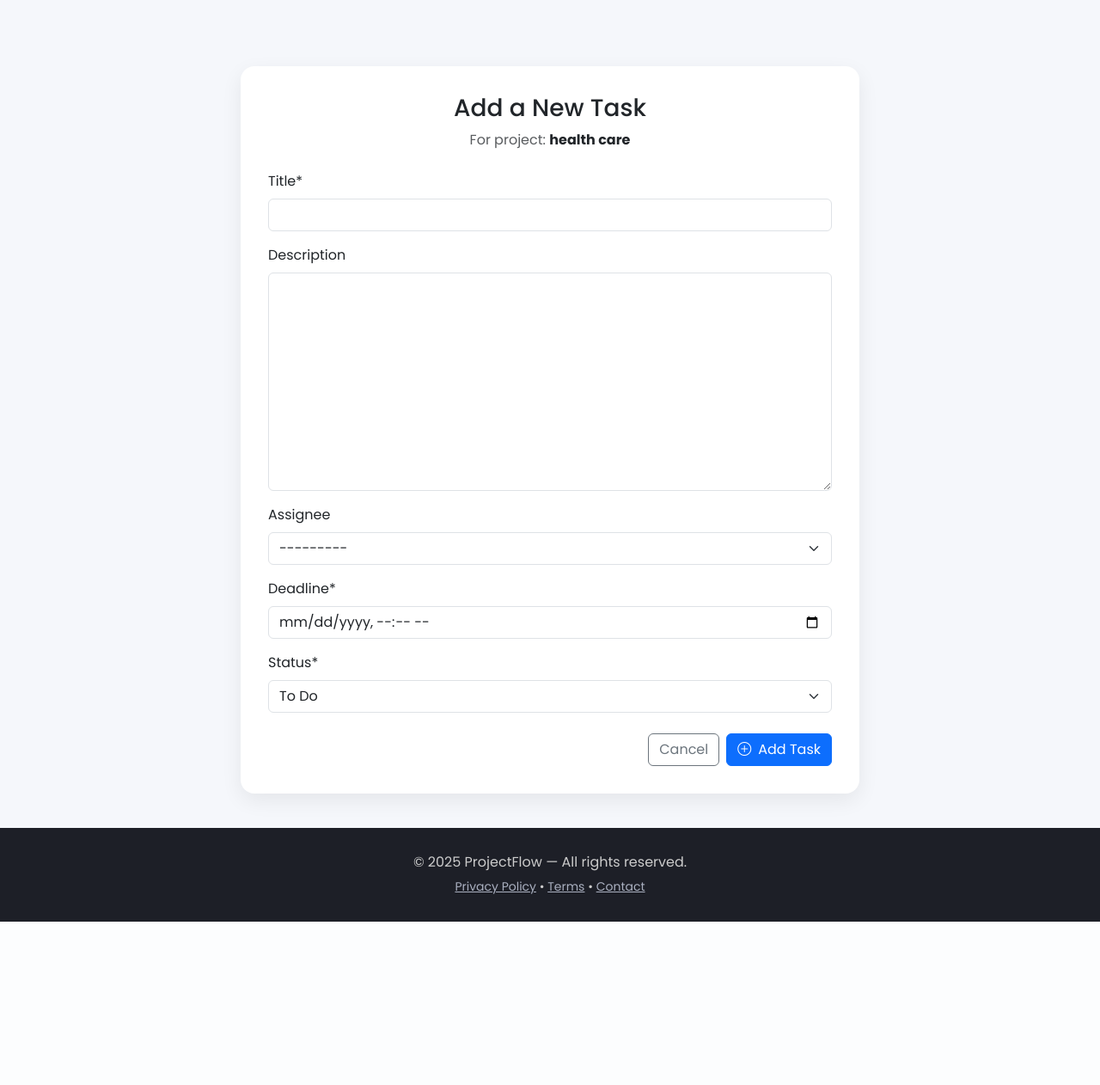
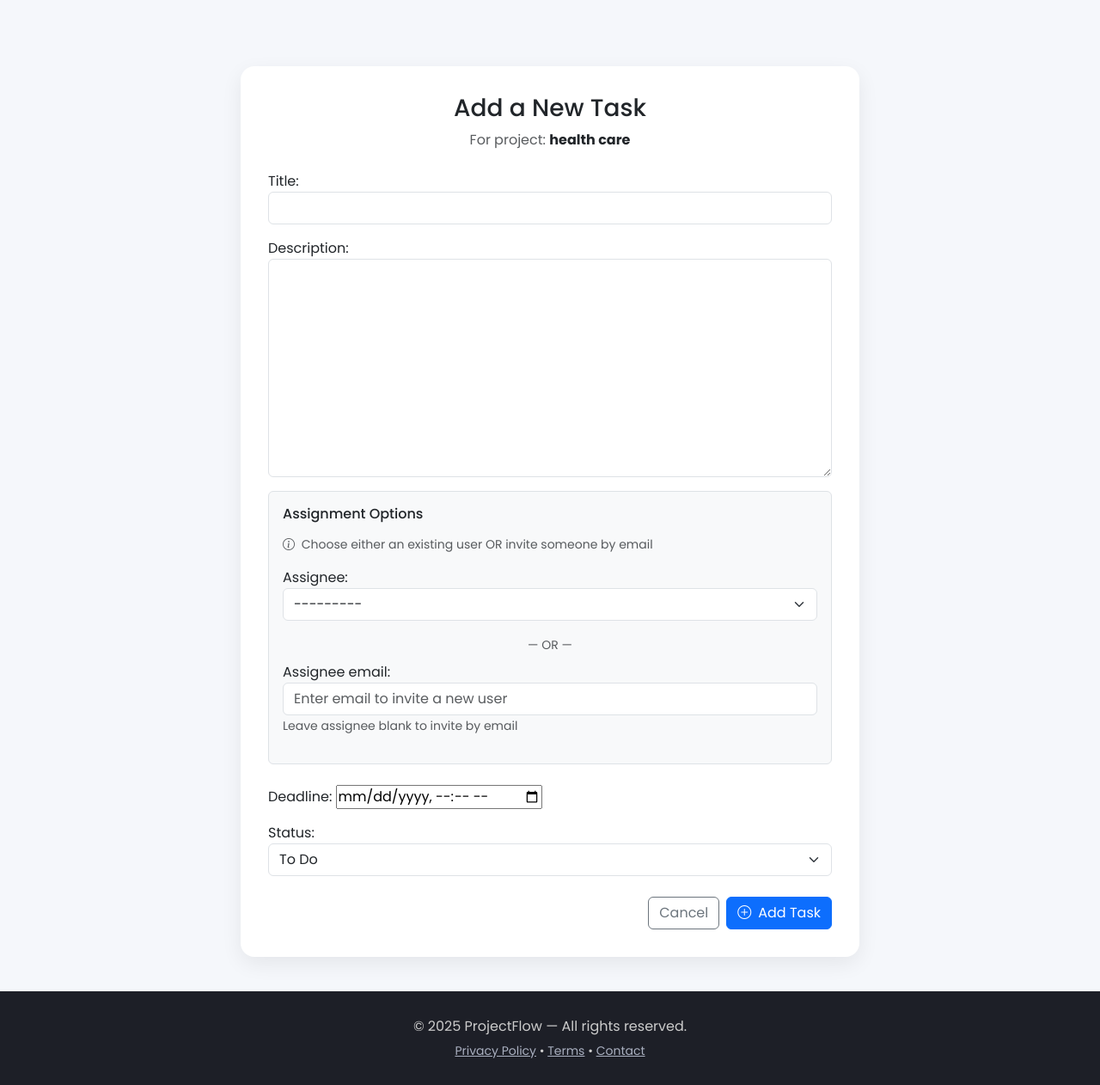
Before and after one commit to Sharif-sheikh/project_management, a Django app: page /projects/1/tasks/create/ in a window 1280 px wide. Shown: the part 75-1337 px from the top of the page at 86% size. Before the commit the page ends 1147 px from the top, so only its background shows below. Run offline with Django 5.2, Linux system fonts and the light colour scheme; a user stored in the database is signed in; data comes from the database, SQL or seed files in the repository; both versions use the stored data as it was after the commit; some libraries are stand-ins or nearby versions.

Commit message:
Add email-based task assignment models, forms, views and templates
Co-authored-by: Sharif-sheikh <123331270+Sharif-sheikh@users.noreply.github.com>

```diff
--- a/PM/admin.py
+++ b/PM/admin.py
@@ -1,8 +1,9 @@
 from django.contrib import admin
-from .models import Project, Task, Profile, EmailOTP
+from .models import Project, Task, Profile, EmailOTP, TaskInvite
 
 # Register your models here.
 admin.site.register(Project)
 admin.site.register(Task)
 admin.site.register(Profile)
 admin.site.register(EmailOTP)
+admin.site.register(TaskInvite)
--- a/PM/forms.py
+++ b/PM/forms.py
@@ -34,6 +34,14 @@ class TaskForm(forms.ModelForm):
     deadline = forms.DateTimeField(
         widget=forms.DateTimeInput(attrs={"type": "datetime-local"})
     )
+    assignee_email = forms.EmailField(
+        required=False,
+        widget=forms.EmailInput(attrs={
+            "class": "form-control",
+            "placeholder": "Enter email to invite a new user"
+        }),
+        help_text="Leave assignee blank to invite by email"
+    )
 
     class Meta:
         model = Task
@@ -44,6 +52,21 @@ class TaskForm(forms.ModelForm):
             "assignee": forms.Select(attrs={"class": "form-select"}),
             "status": forms.Select(attrs={"class": "form-select"}),
         }
+
+    def clean(self):
+        cleaned_data = super().clean()
+        assignee = cleaned_data.get("assignee")
+        assignee_email = cleaned_data.get("assignee_email")
+
+        # Both cannot be empty
+        if not assignee and not assignee_email:
+            raise forms.ValidationError("Please either select an assignee or provide an email address.")
+
+        # Both cannot be set
+        if assignee and assignee_email:
+            raise forms.ValidationError("Please select either an existing assignee OR provide an email, not both.")
+
+        return cleaned_data
 
 
 class ProfileForm(forms.ModelForm):
--- a/PM/templates/task_form.html
+++ b/PM/templates/task_form.html
@@ -34,10 +34,76 @@
                 <form method="post" novalidate>
                     {% csrf_token %}
 
-                    <!-- Crispy forms will render the fields -->
-                    <div class="mb-4">
-                        {{ form|crispy }}
+                    <!-- Task Title and Description -->
+                    <div class="mb-3">
+                        {{ form.title.label_tag }}
+                        {{ form.title }}
+                        {% if form.title.errors %}
+                            <div class="text-danger">{{ form.title.errors }}</div>
+                        {% endif %}
                     </div>
+
+                    <div class="mb-3">
+                        {{ form.description.label_tag }}
+                        {{ form.description }}
+                        {% if form.description.errors %}
+                            <div class="text-danger">{{ form.description.errors }}</div>
+                        {% endif %}
+                    </div>
+
+                    <!-- Assignment Section -->
+                    <div class="mb-4 p-3 border rounded bg-light">
+                        <h6 class="mb-3">Assignment Options</h6>
+                        <p class="text-muted small mb-3">
+                            <i class="bi bi-info-circle me-1"></i>
+                            Choose either an existing user OR invite someone by email
+                        </p>
+
+                        <div class="mb-3">
+                            {{ form.assignee.label_tag }}
+                            {{ form.assignee }}
+                            {% if form.assignee.errors %}
+                                <div class="text-danger">{{ form.assignee.errors }}</div>
+                            {% endif %}
+                        </div>
+
+                        <div class="text-center mb-2">
+                            <small class="text-muted">— OR —</small>
+                        </div>
+
+                        <div class="mb-3">
+                            {{ form.assignee_email.label_tag }}
+                            {{ form.assignee_email }}
+                            <small class="form-text text-muted">{{ form.assignee_email.help_text }}</small>
+                            {% if form.assignee_email.errors %}
+                                <div class="text-danger">{{ form.assignee_email.errors }}</div>
+                            {% endif %}
+                        </div>
+                    </div>
+
+                    <!-- Deadline and Status -->
+                    <div class="mb-3">
+                        {{ form.deadline.label_tag }}
+                        {{ form.deadline }}
+                        {% if form.deadline.errors %}
+                            <div class="text-danger">{{ form.deadline.errors }}</div>
+                        {% endif %}
+                    </div>
+
+                    <div class="mb-3">
+                        {{ form.status.label_tag }}
+                        {{ form.status }}
+                        {% if form.status.errors %}
+                            <div class="text-danger">{{ form.status.errors }}</div>
+                        {% endif %}
+                    </div>
+
+                    <!-- Non-field errors -->
+                    {% if form.non_field_errors %}
+                        <div class="alert alert-danger">
+                            {{ form.non_field_errors }}
+                        </div>
+                    {% endif %}
 
                     <!-- Action Buttons -->
                     <div class="d-flex justify-content-end gap-2 mt-4">
--- a/PM/urls.py
+++ b/PM/urls.py
@@ -31,6 +31,9 @@ urlpatterns = [
     path('profile/', views.profile_view, name='profile'),
     path('profile/edit/', views.profile_edit, name='profile_edit'),
 
+    # Invitations
+    path('invite/<str:token>/', views.accept_invite, name='accept_invite'),
+
     # Project Chat
     path("projects/<int:pk>/chat/", views.project_chat, name="project_chat"),
     path("projects/<int:pk>/chat/messages/<int:message_id>/delete/", views.project_message_delete, name="project_message_delete"),
--- a/PM/views.py
+++ b/PM/views.py
@@ -12,30 +12,111 @@ from django.db.models import Q
 import random
 from django.views.decorators.http import require_POST
 
-from .models import Project, Task, Profile, EmailOTP,ProjectMessage
-from .forms import UserRegisterForm, ProjectForm, TaskForm, ProfileForm,ProjectMessageForm
+from .models import Project, Task, Profile, EmailOTP, ProjectMessage, TaskInvite
+from .forms import UserRegisterForm, ProjectForm, TaskForm, ProfileForm, ProjectMessageForm
 from .utils import is_project_team_member
 
 def generate_otp():
     return str(random.randint(100000, 999999))
+
+
+def create_task_invitation(email, inviter, project, request):
+    """Create a task invitation and send email"""
+    # Check rate limiting: max 10 invites per user per day
+    today = timezone.now().date()
+    today_start = timezone.datetime.combine(today, timezone.datetime.min.time())
+    today_start = timezone.make_aware(today_start)
+
+    invites_today = TaskInvite.objects.filter(
+        inviter=inviter,
+        created_at__gte=today_start
+    ).count()
+
+    if invites_today >= 10:
+        return False, "You have reached the maximum number of invitations for today (10)."
+
+    # Create invitation
+    invite = TaskInvite.objects.create(
+        email=email,
+        inviter=inviter,
+        project=project
+    )
+
+    # Build invitation URL
+    invite_url = request.build_absolute_uri(
+        f'/invite/{invite.token}/'
+    )
+
+    # Send email
+    subject = f"You've been invited to join a project on ProjectFlow"
+    message = f"""Hello,
+
+{inviter.username} has invited you to collaborate on a project: {project.name}.
+
+To accept this invitation and view your assigned tasks, please click the link below:
+
+{invite_url}
+
+If you already have an account, you'll be logged in. Otherwise, you can create a new account.
+
+Best regards,
+ProjectFlow Team
+"""
+
+    try:
+        send_mail(subject, message, settings.EMAIL_HOST_USER, [email])
+        return True, "Invitation sent successfully."
+    except Exception as e:
+        invite.delete()
+        return False, f"Failed to send invitation email: {str(e)}"
+
 
 def home(request):
     return render(request, "home.html")
 # ---------------- AUTH VIEWS ----------------
 
 def register(request):
+    invited_email = request.session.get('invited_email')
+
     if request.method == "POST":
         form = UserRegisterForm(request.POST)
         if form.is_valid():
+            # If there's an invited email, validate it matches
+            if invited_email and form.cleaned_data['email'] != invited_email:
+                messages.error(request, "Email must match the invitation email.")
+                return render(request, "register.html", {"form": form, "invited_email": invited_email})
+
             user = form.save()
             otp = generate_otp()
             EmailOTP.objects.create(user=user, otp=otp)
-            send_mail("Your OTP Code", f"Your OTP is {otp}", "shorif.12005011@student.brur.ac.bd", [user.email])
+            send_mail("Your OTP Code", f"Your OTP is {otp}", settings.EMAIL_HOST_USER, [user.email])
+
+            # Link any pending tasks to this user
+            if invited_email:
+                tasks_updated = Task.objects.filter(assignee_email=invited_email).update(
+                    assignee=user,
+                    assignee_email=None
+                )
+                # Mark invitations as accepted
+                TaskInvite.objects.filter(email=invited_email, is_active=True).update(
+                    accepted_at=timezone.now(),
+                    is_active=False
+                )
+                # Clear session
+                del request.session['invited_email']
+                if tasks_updated > 0:
+                    messages.success(request, f"Welcome! {tasks_updated} task(s) have been assigned to you.")
+
             messages.info(request, "Check your email for OTP.")
             return redirect('email_verification')
     else:
-        form = UserRegisterForm()
-    return render(request, "register.html", {"form": form})
+        # Pre-fill email if invited
+        initial_data = {}
+        if invited_email:
+            initial_data['email'] = invited_email
+        form = UserRegisterForm(initial=initial_data)
+
+    return render(request, "register.html", {"form": form, "invited_email": invited_email})
 
 def email_verification(request):
     if request.method == 'POST':
@@ -131,6 +212,18 @@ def forgot_password(request):
 def dashboard(request):
     my_projects = Project.objects.filter(manager=request.user)
     assigned_tasks = Task.objects.filter(assignee=request.user)
+
+    # Check for pending tasks assigned by email
+    pending_email_tasks = Task.objects.filter(
+        assignee_email=request.user.email,
+        assignee__isnull=True
+    )
+    if pending_email_tasks.exists():
+        # Auto-link them
+        pending_email_tasks.update(assignee=request.user, assignee_email=None)
+        assigned_tasks = Task.objects.filter(assignee=request.user)
+        messages.info(request, f"{pending_email_tasks.count()} pending task(s) have been assigned to you.")
+
     return render(request, "dashboard.html", {
         "my_projects": my_projects,
         "assigned_tasks": assigned_tasks
@@ -202,6 +295,28 @@ def task_create(request, project_id):
         if form.is_valid():
             task = form.save(commit=False)
             task.project = project
+
+            # Handle email assignment
+            assignee_email = form.cleaned_data.get('assignee_email')
+            if assignee_email:
+                # Check if user exists with this email
+                try:
+                    existing_user = User.objects.get(email=assignee_email)
+                    task.assignee = existing_user
+                    task.assignee_email = None
+                except User.DoesNotExist:
+                    # Create invitation
+                    task.assignee = None
+                    task.assignee_email = assignee_email
+                    task.save()
+
+                    success, msg = create_task_invitation(assignee_email, request.user, project, request)
+                    if success:
+                        messages.success(request, "Task created and invitation sent!")
+                    else:
+                        messages.warning(request, f"Task created but invitation failed: {msg}")
+                    return redirect("project_detail", pk=project.id)
+
             task.save()
             messages.success(request, "Task created successfully!")
             return redirect("project_detail", pk=project.id)
@@ -216,15 +331,43 @@ def task_edit(request, pk):
     project = task.project
     if project.manager != request.user:
         return HttpResponseForbidden("Only the project manager can edit this project.")
-    task = get_object_or_404(Task, pk=pk)
+
     if request.method == "POST":
         form = TaskForm(request.POST, instance=task)
         if form.is_valid():
-            form.save()
+            task = form.save(commit=False)
+
+            # Handle email assignment
+            assignee_email = form.cleaned_data.get('assignee_email')
+            if assignee_email:
+                # Check if user exists with this email
+                try:
+                    existing_user = User.objects.get(email=assignee_email)
+                    task.assignee = existing_user
+                    task.assignee_email = None
+                except User.DoesNotExist:
+                    # Create invitation
+                    task.assignee = None
+                    task.assignee_email = assignee_email
+                    task.save()
+
+                    success, msg = create_task_invitation(assignee_email, request.user, project, request)
+                    if success:
+                        messages.success(request, "Task updated and invitation sent!")
+                    else:
+                        messages.warning(request, f"Task updated but invitation failed: {msg}")
+                    return redirect("project_detail", pk=task.project.id)
+
+            task.save()
             messages.success(request, "Task updated successfully!")
             return redirect("project_detail", pk=task.project.id)
     else:
-        form = TaskForm(instance=task)
+        # Pre-fill assignee_email if task has a pending email
+        initial_data = {}
+        if task.assignee_email:
+            initial_data['assignee_email'] = task.assignee_email
+        form = TaskForm(instance=task, initial=initial_data)
+
     return render(request, "task_form.html", {"form": form, "project": task.project})
 
 
@@ -248,6 +391,43 @@ def task_update_status(request, pk, status):
     task.save()
     messages.success(request, f"Task marked as {status}.")
     return redirect("dashboard")
+
+
+# ---------------- INVITE VIEWS ----------------
+
+def accept_invite(request, token):
+    """Handle invitation acceptance"""
+    invite = get_object_or_404(TaskInvite, token=token, is_active=True)
+
+    # Check if user exists with this email
+    try:
+        existing_user = User.objects.get(email=invite.email)
+        # User exists - log them in or redirect to login
+        if request.user.is_authenticated:
+            if request.user.email == invite.email:
+                # Already logged in with correct account
+                # Link pending tasks
+                Task.objects.filter(assignee_email=invite.email).update(
+                    assignee=request.user,
+                    assignee_email=None
+                )
+                invite.accepted_at = timezone.now()
+                invite.is_active = False
+                invite.save()
+                messages.success(request, "Invitation accepted! Tasks have been assigned to you.")
+                return redirect("dashboard")
+            else:
+                messages.warning(request, "Please log in with the invited email address.")
+                return redirect("login")
+        else:
+            # Not logged in - redirect to login
+            messages.info(request, f"Please log in with {invite.email} to accept this invitation.")
+            return redirect("login")
+    except User.DoesNotExist:
+        # User doesn't exist - redirect to registration with email in session
+        request.session['invited_email'] = invite.email
+        messages.info(request, "Please create an account to accept this invitation.")
+        return redirect("register")
 
 
 # ---------------- PROFILE VIEWS ----------------
```
Also changed, not shown: PM/models.py (+23 -0 lines), PM/templates/register.html (+13 -1 lines), PM/migrations/0007_task_assignee_email_taskinvite.py (added), db.sqlite3, 1 other file.
